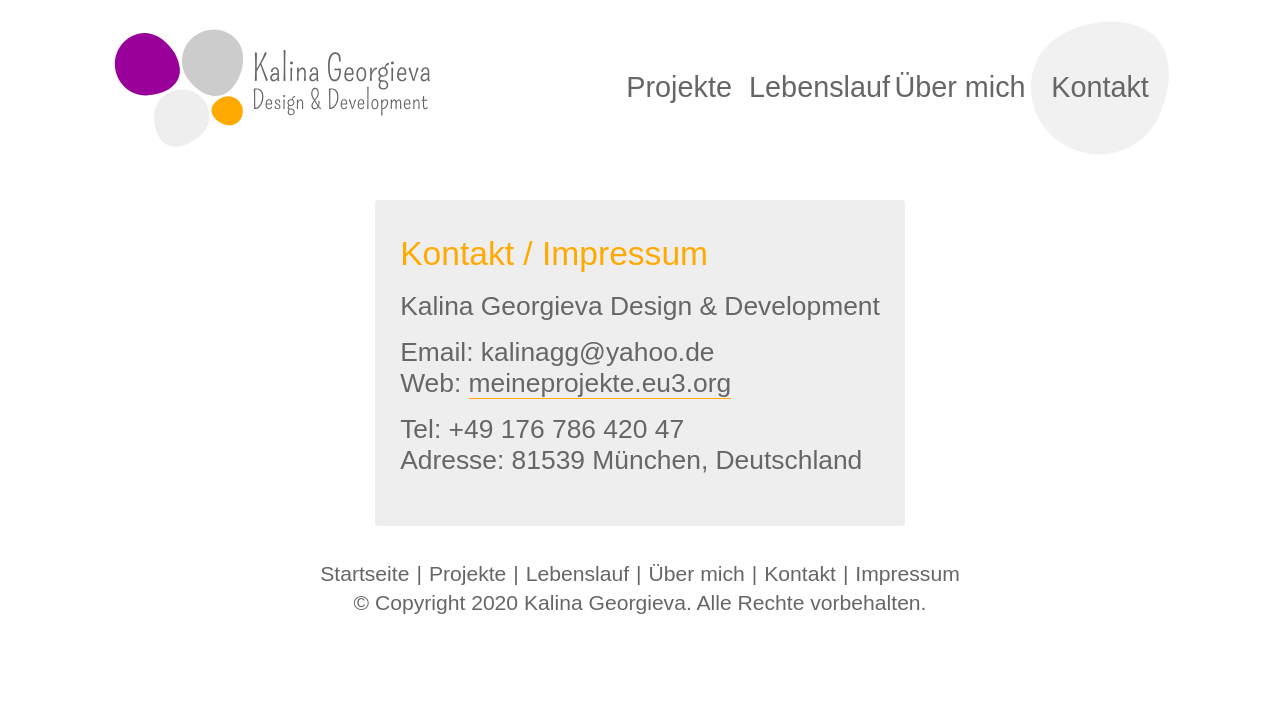
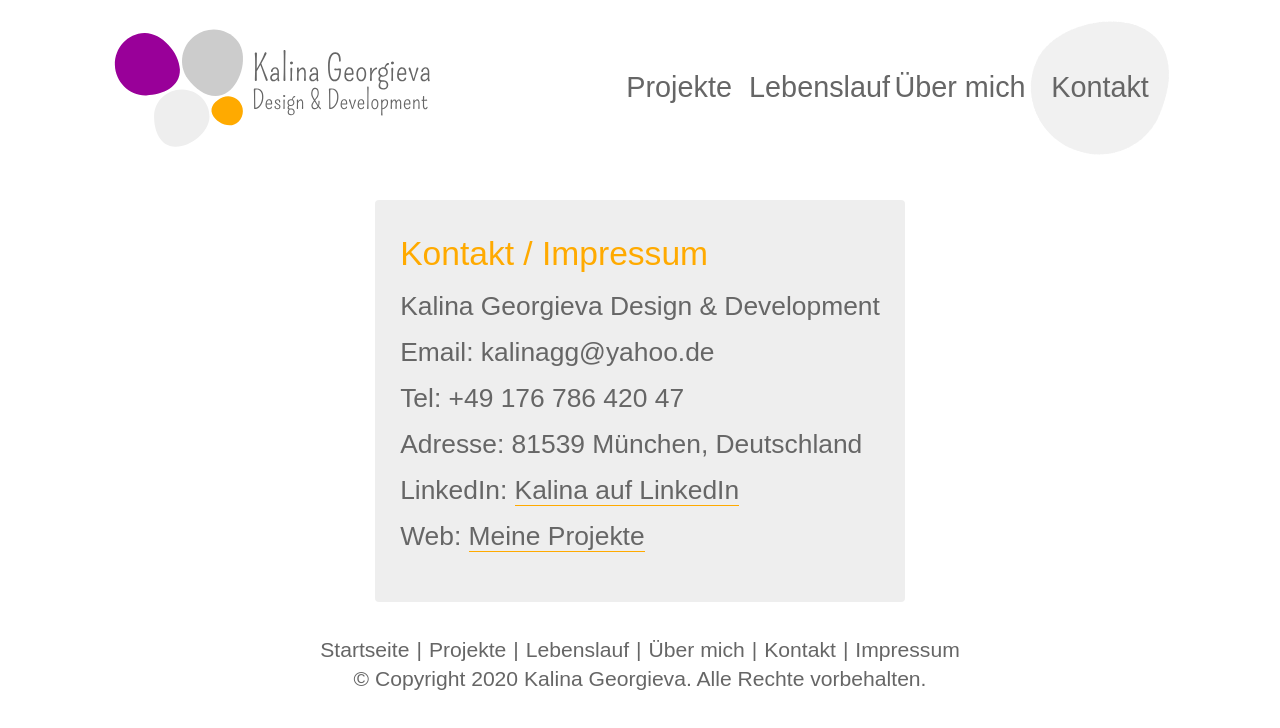
Before and after one commit to kalinagg/meineprojekte, a React (Create React App) app: page /meineprojekte/contact in a window 1280 px wide. Shown: the top 728 px of the page. Built offline with nearby package versions, Linux system fonts and the light colour scheme; a web font is replaced by a local one.

Commit message:
Updated texts on Contact page

```diff
--- a/src/TextBox/TextBox.js
+++ b/src/TextBox/TextBox.js
@@ -9,9 +9,11 @@ export default class TextBox extends Component {
                     <article className="contact-text" title="Kontakt">
                         <h2>Kontakt / Impressum</h2>
                         <p>Kalina Georgieva Design & Development</p>
-                        <p>Email: kalinagg<span style={{display: 'none'}}>diesen Text entfernen</span>@yahoo.de<br />
-                        Web: <a href="http://meineprojekte.eu3.org">meineprojekte.eu3.org</a></p>
-                        <p>Tel: +49 176 786 420 47<br />Adresse: 81539 München, Deutschland</p>
+                        <p>Email: kalinagg<span style={{display: 'none'}}>diesen Text entfernen</span>@yahoo.de</p>
+                        <p>Tel: +49 176 786 420 47</p>
+                        <p>Adresse: 81539 München, Deutschland</p>
+                        <p>LinkedIn: <a href="https://de.linkedin.com/in/kalina-georgieva-2a365744" target="_blank">Kalina auf LinkedIn</a></p>
+                        <p>Web: <a href="https://kalinagg.github.io/meineprojekte">Meine Projekte</a></p>
                     </article>
                 </section>
             </main>
--- a/src/TextBoxAbout/TextBoxAbout.js
+++ b/src/TextBoxAbout/TextBoxAbout.js
@@ -10,7 +10,7 @@ export default class TextBoxAbout extends Component {
 						<h2>Mehr über mich</h2>
 						<p>Ich bin Kalina und liebe jede Art von Design.</p>
 						<p>Nach meiner Studium in Computer Systeme und Technologien, war für mich eine Karriere als Webdesignerin die gewünschte Fortsetzung. Ich habe mir Technologien wie HTML, CSS, Dreamweaver, Flash, Photoshop selber beigebracht und als Webdesignerin in Sofia gestartet.</p>
-						<p>In 2008 bin ich nach Deutschland umgezogen, bin Richtung Frontend Entwicklung gegangen und mich technologisch noch weiter etnwickelt. Mit Technologien wie SCSS, Javascript, Typescript, React, Angular, Bootstrap, Material UI und Jest bin ich heute sehr gut vertraut.</p>
+						<p>In 2008 bin ich nach Deutschland umgezogen, bin Richtung Frontend Entwicklung gegangen und mich technologisch noch weiter entwickelt. Mit Technologien wie SCSS, Javascript, Typescript, React, Angular, Bootstrap, Material UI und Jest bin ich heute sehr gut vertraut.</p>
 						<p>Die Arbeit als Frontend Entwicklerin hat mir viel Spaß gemacht, mir fehlte aber den Design Part - meine Leidenschaft. In den letzten Monaten bilde ich mich Richtung  UX / UI Design weiter. Ich mache online Kurse und arbeite an private Design Projekte. Ich finde Figma extrem bequem und intuitiv fürs schnelles UI Prototyping und die Nielsen Norman Group Webseite gibt mir die neuesten Informationen über jegliche UX Themen.</p>
 						<p>Ich bin auf der Suche nach neuen Herausforderungen als UX Designerin, weil UX / UI ein Feld ist, wo ich meine Kreativität entfalten kann.</p>
 					</article>
```
